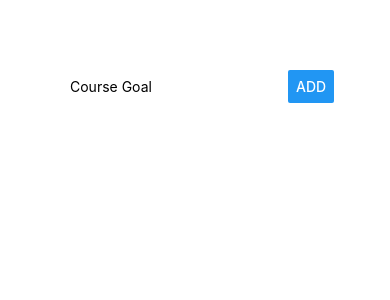
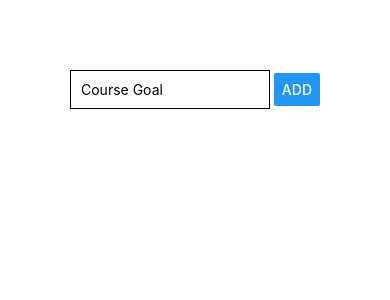
Before and after one commit to nexticodes/Goal-Tracker, a React Native app: screen / in a window 390 px wide. Shown: the top 300 px of the page. Built offline with nearby package versions, Linux system fonts and the light colour scheme.

Commit message:
Allow deletion of item on click.

```diff
--- a/App.js
+++ b/App.js
@@ -10,21 +10,23 @@ export default function App() {
 
 
   const handleAddGoal = (goal) => {
-    setCourseGoals(currentGoals => [...courseGoals, {key: Math.random().toString(), value: goal}]);
+    setCourseGoals(currentGoals => [...courseGoals, { id: Math.random().toString(), value: goal }]);
   }
 
-  const handleDeleteAll = () => {
-    setCourseGoals([]);
+  const handleDeleteGoal = (goalId) => {
+    setCourseGoals(currentGoals => {
+      return currentGoals.filter((goal) => goal.id !== goalId)
+    });
   }
 
   return (
     <View style={styles.screen}>
-      <GoalInput onAddGoal={handleAddGoal}/>
+      <GoalInput onAddGoal={handleAddGoal} />
       <FlatList
-          keyExtractor={(item, index) => item.id}
-          data={courseGoals}
-          renderItem={itemData=> (
-            <GoalItem onDelete={() => console.log('Deleting..')} key={itemData.item.key} title={itemData.item.value}/>
+        keyExtractor={(item, index) => item.id}
+        data={courseGoals}
+        renderItem={itemData => (
+          <GoalItem onDelete={handleDeleteGoal} id={itemData.item.id} title={itemData.item.value} />
         )}
       />
 
--- a/components/GoalInput.js
+++ b/components/GoalInput.js
@@ -33,6 +33,12 @@ const styles = StyleSheet.create({
         justifyContent: 'space-between',
         alignItems: 'center',
         marginBottom: 10
+    },
+    input: {
+        borderBottomColor: 'black',
+        borderWidth: 1,
+        padding: 10,
+        width: '80%'
     }
 })
 
--- a/components/GoalItem.js
+++ b/components/GoalItem.js
@@ -3,7 +3,7 @@ import { View, Text, StyleSheet, TouchableOpacity } from 'react-native';
 
 const GoalItem = props => {
     return (
-        <TouchableOpacity activeOpacity={0.2} onPress={props.onDelete}>
+        <TouchableOpacity activeOpacity={0.2} onPress={() => props.onDelete(props.id)}>
             <View style={styles.listItem} on>
                 <Text>{props.title}</Text>
             </View>
```
